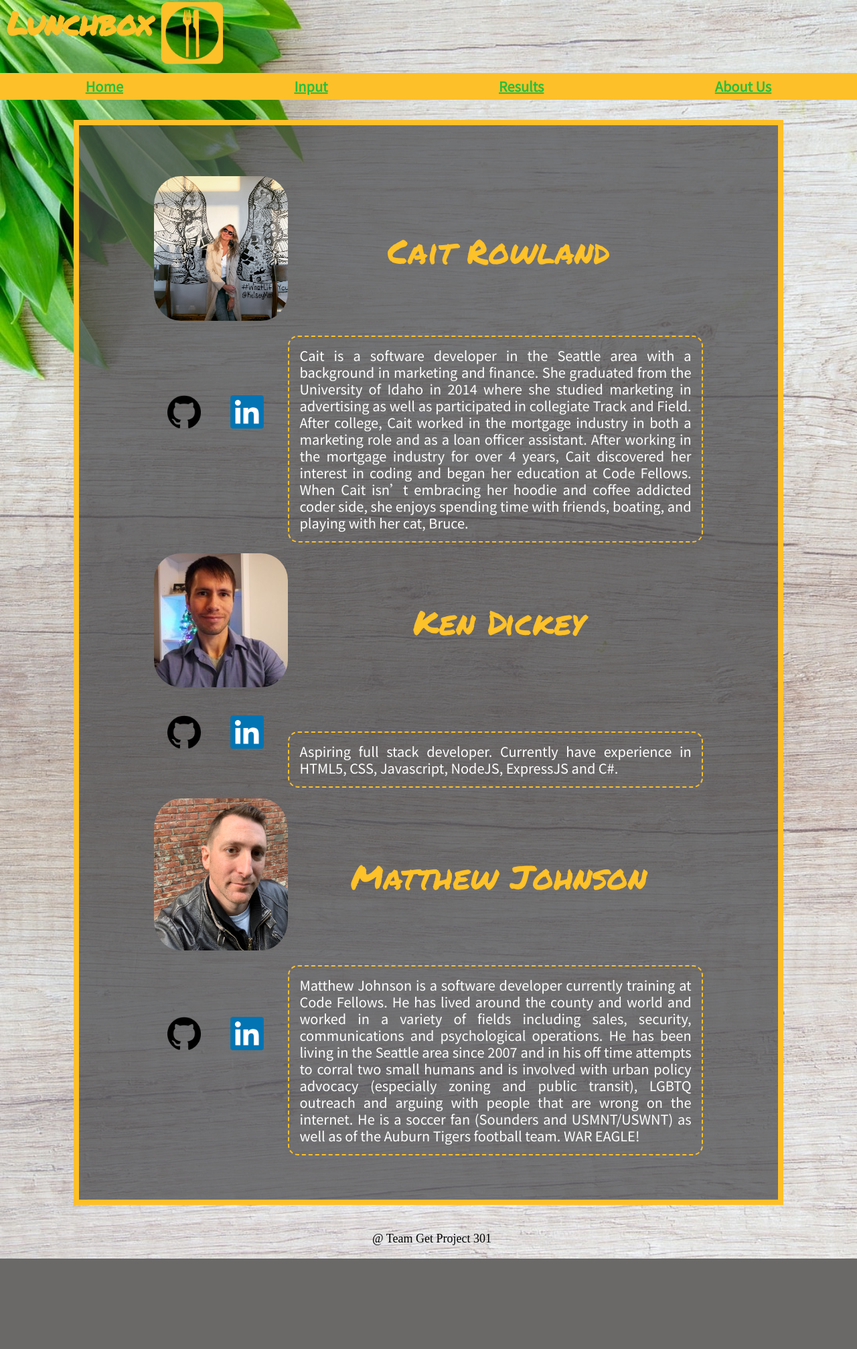
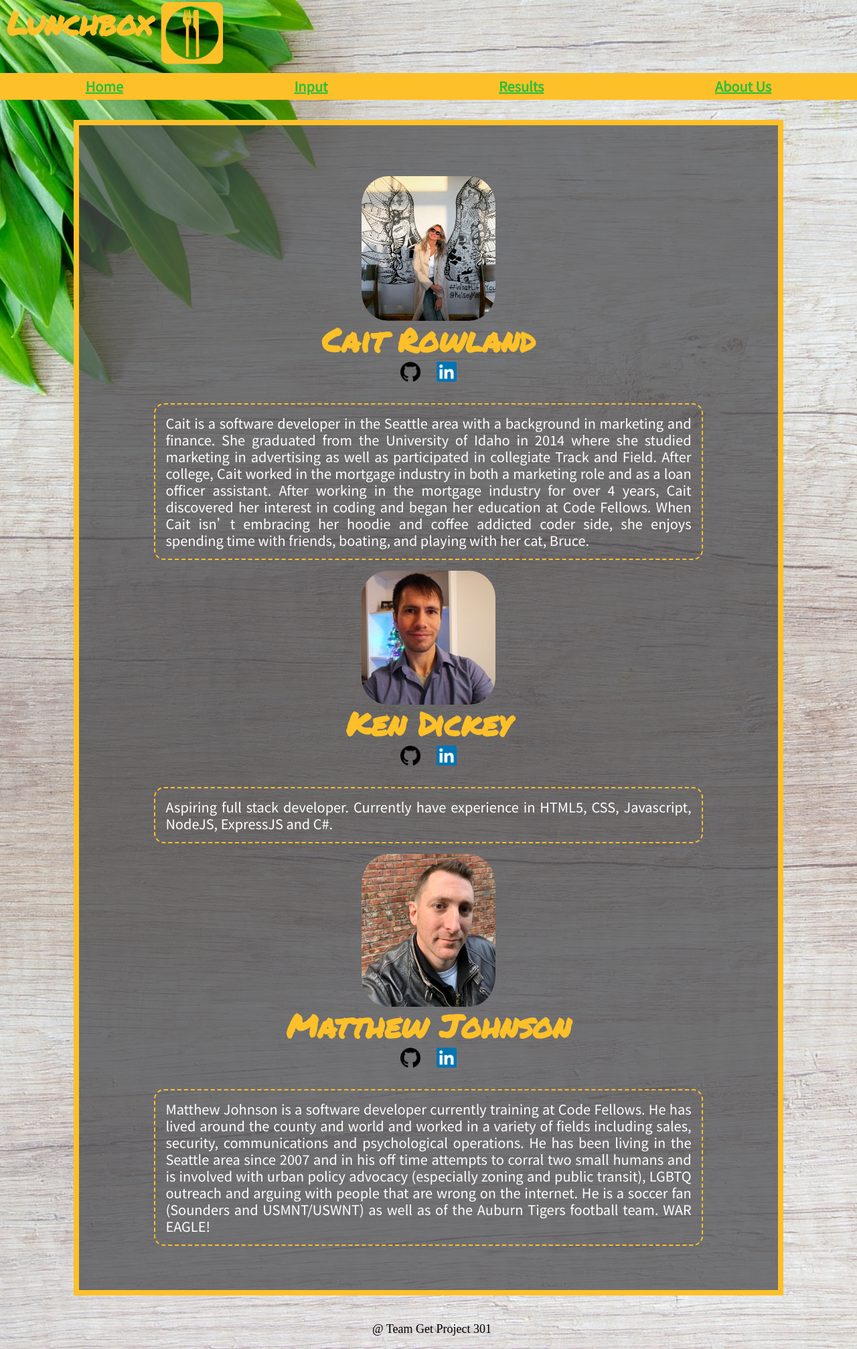
Before and after one commit to Codefellows-Team-GET/lunchbox, a Node server app: page /about in a window 1280 px wide. Shown: the whole page at 67% size. Before the commit the page ends 1879 px from the top, so only its background shows below. Run offline with Node 20, Linux system fonts and the light colour scheme; some libraries are stand-ins or nearby versions.

Commit message:
updated about us tables to line up better and be more mobile responsive

```diff
--- a/public/css/module.css
+++ b/public/css/module.css
@@ -127,13 +127,14 @@ footer {
 /*  about us */
 
 .photo {
+  /* display: inline-flexbox; */
   width: 200px;
   border-radius: 20%;
 }
 
 .icon {
-  width: 50px;
-  margin: 20px;
+  width: 30px;
+  margin: 10px;
 }
 
 
@@ -146,6 +147,7 @@ footer {
   border-spacing: 0 1em;
   color: white;
   width: 80%;
+  text-align: center;
 }
 
 .teamMember {
@@ -160,6 +162,11 @@ footer {
   vertical-align: middle;
 }
 
+/* .teamMemberName {
+  width: 100%;
+  display: inline-flex;
+} */
+
 .paraCell{
 width: auto ;
 border: dashed 2px #fdc129;
--- a/views/pages/about.ejs
+++ b/views/pages/about.ejs
@@ -15,46 +15,44 @@
           <table class="aboutTable">
             <!-- Team member 1 -->
             <tr>
-              <td><img class="photo" src="img/cait.JPG" alt="cait"> </td>
-              <td class ="teamMember">Cait Rowland</td>
-            </tr>
-            <tr>
-              <td>
+              <td><img class="photo" src="img/cait.JPG" alt="cait"><h1>Cait Rowland</h1>
               <a href="https://github.com/caitleigh"> <img class="icon" src="img/github.png" alt="github"></a>
               <a href="https://www.linkedin.com/in/caitrowland/"> <img class="icon" src="img/LinkedIn_logo.png" alt="linkedin"></a>
             </td>
+            </tr>
+            <tr>
               <td class="paraCell">
                 Cait is a software developer in the Seattle area with a background in marketing and finance. She graduated from the University of Idaho in 2014 where she studied marketing in advertising as well as participated in collegiate Track and Field. After college, Cait worked in the mortgage industry in both a marketing role and as a loan officer assistant. After working in the mortgage industry for over 4 years, Cait discovered her interest in coding and began her education at Code Fellows. When Cait isn’t embracing her hoodie and coffee addicted coder side, she enjoys spending time with friends, boating, and playing with her cat, Bruce.
               </td>
             </tr>
             <!-- Team member 2 -->
             <tr>
-              <td><img class="photo" src="img/ken.jpeg" alt="ken"></td>
-              <td class ="teamMember">Ken Dickey</td>
-            </tr>
-            <tr>
-              <td>
+            <td><img class="photo" src="img/ken.jpeg" alt="ken"> <h1>Ken Dickey</h1>
             <a href="https://github.com/seatacken"> <img class="icon" src="img/github.png"alt="github"></a>
             <a href="https://www.linkedin.com/in/seatacken/"> <img class="icon" src="img/LinkedIn_logo.png" alt="linkedin"></a>
           </td>
+          </tr>
+          <tr>
             <td class="paraCell">
             Aspiring full stack developer. Currently have experience in HTML5, CSS, Javascript, NodeJS, ExpressJS and C#.
             </td>
           </tr>
+            </tr>
             <!-- Team member 3 -->
             <tr>
-              <td><img class="photo" src="img/matthew.jpeg" alt="matthew"></td>
-              <td class ="teamMember">Matthew Johnson</td>
-            </tr>
-            <tr>
-              <td>
+              <td class=teamMemberName><img class="photo" src="img/matthew.jpeg" alt="matthew"><h1>Matthew Johnson</h1>
+              <!-- <td class ="teamMember">Matthew Johnson</td> -->
               <a href="https://github.com/SEAsouthern"><img class="icon" src="img/github.png" alt="github"></a>
               <a href="https://www.linkedin.com/in/matthew-johnson-b1516745/"><img class="icon" src="img/LinkedIn_logo.png" alt="linkedin"> </a>
             </td>
+
+            </tr>
+            <tr>
               <td class="paraCell">
                 Matthew Johnson is a software developer currently training at Code Fellows. He has lived around the county and world and worked in a variety of fields including sales, security, communications and psychological operations. He has been living in the Seattle area since 2007 and in his off time attempts to corral two small humans and is involved with urban policy advocacy (especially zoning and public transit), LGBTQ outreach and arguing with people that are wrong on the internet. He is a soccer fan (Sounders and USMNT/USWNT) as well as of the Auburn Tigers football team. WAR EAGLE!
               </td>
               </tr>
+
           </table>
         </main>
       </div>
```
Lines whose indentation alone changed are shown as unchanged.
